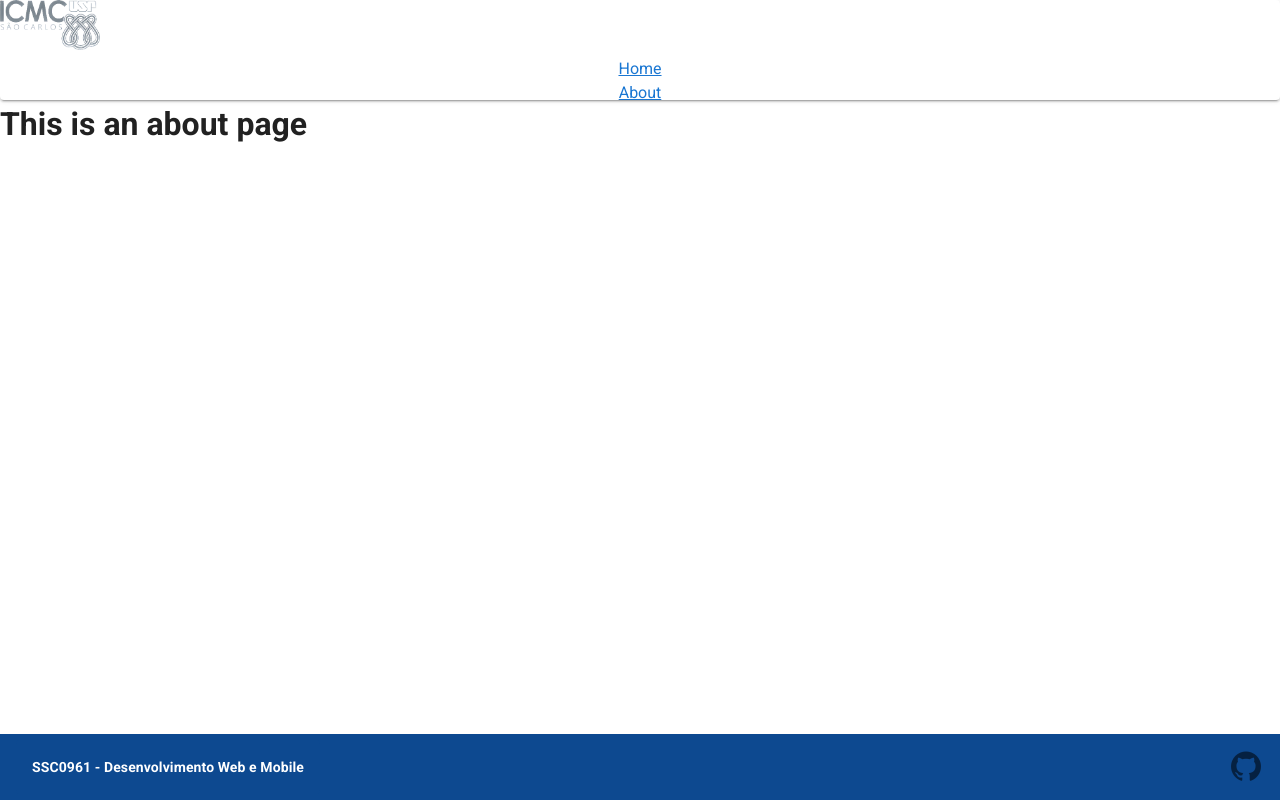
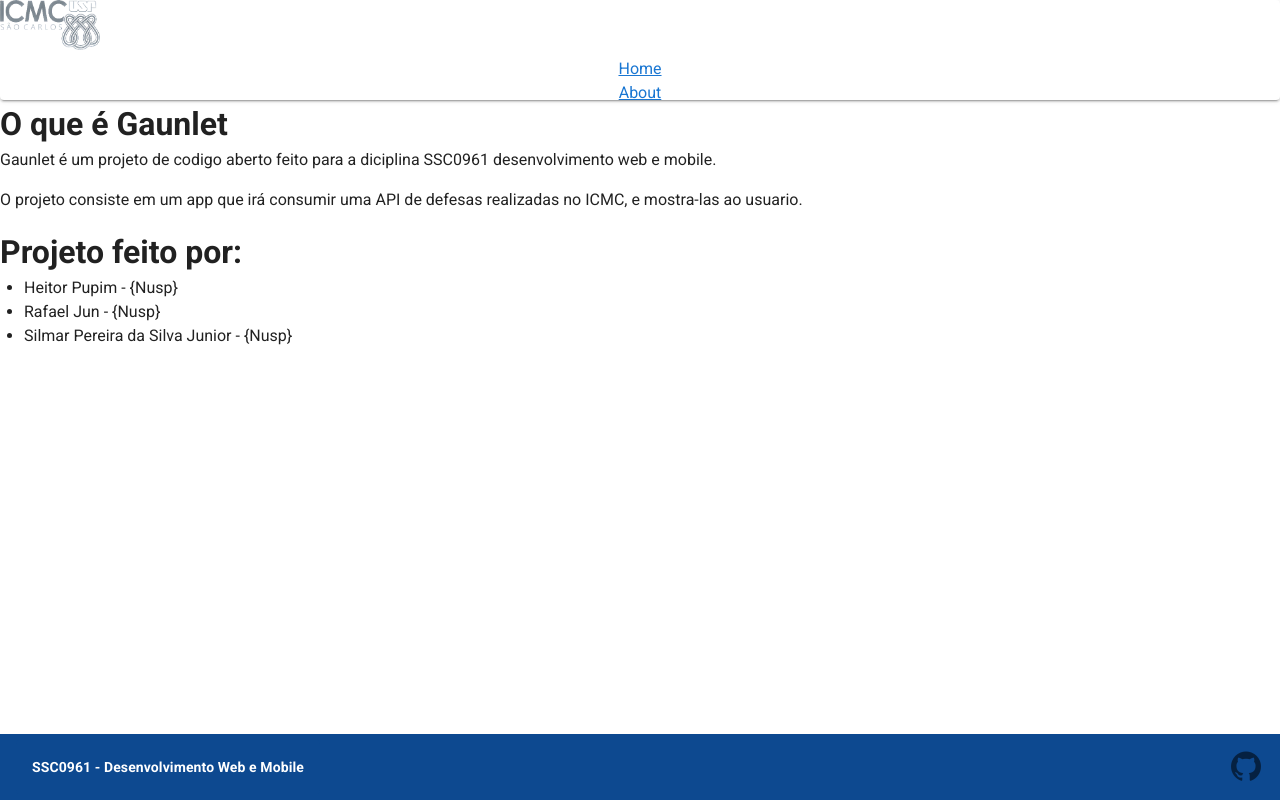
Before and after one commit to silmarp/gaunlet, a Vue app: page /#/about in a window 1280 px wide. Built offline with nearby package versions, Linux system fonts and the light colour scheme.

Commit message:
made about page

```diff
--- a/src/views/AboutView.vue
+++ b/src/views/AboutView.vue
@@ -1,5 +1,21 @@
 <template>
   <div class="about">
-    <h1>This is an about page</h1>
+      <div>
+        <h1>O que é Gaunlet</h1>
+        <!-- eslint-disable-next-line max-len -->
+        <p>Gaunlet é um projeto de codigo aberto feito para a diciplina SSC0961 desenvolvimento web e mobile.</p>
+        <!-- eslint-disable-next-line max-len -->
+        <p>O projeto consiste em um app que irá consumir uma API de defesas realizadas no ICMC, e mostra-las ao usuario.</p>
+      </div>
+  <div class="made by">
+    <h1>Projeto feito por:</h1>
+    <!-- TODO insert full name and Nusp of each member -->
+    <ul>
+        <li>Heitor Pupim - {Nusp}</li>
+        <li>Rafael Jun - {Nusp}</li>
+        <li>Silmar Pereira da Silva Junior - {Nusp}</li>
+    </ul>
   </div>
+  </div>
+
 </template>
```
